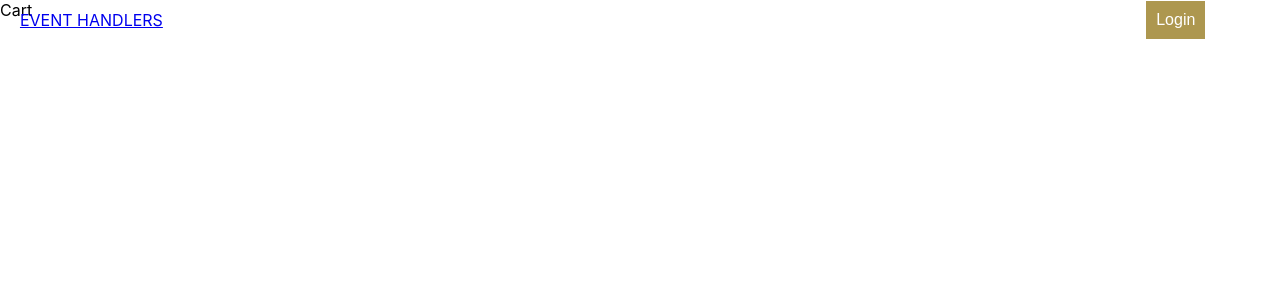
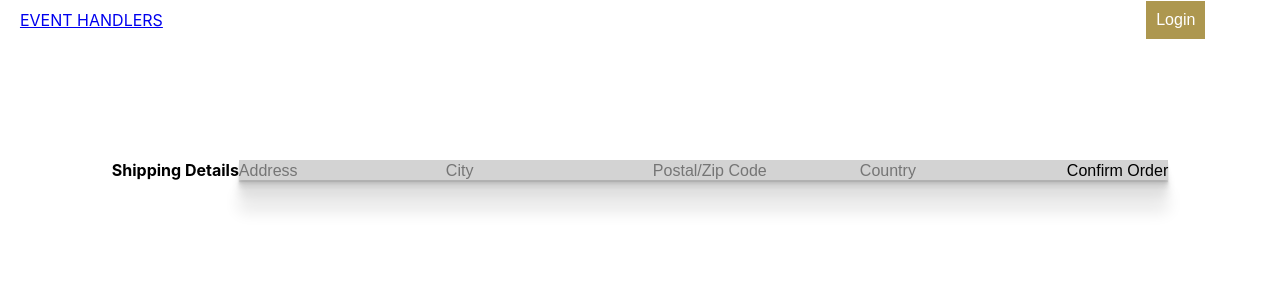
Before and after one commit to GobiShanthan/eventhandlers, a React (Create React App) app: page /cart in a window 1280 px wide. Shown: the top 300 px of the page. Built offline with nearby package versions, Linux system fonts and the light colour scheme.

Commit message:
Add order form using formik

```diff
--- a/src/components/Menu/Menu.jsx
+++ b/src/components/Menu/Menu.jsx
@@ -26,7 +26,7 @@ const Menu = () => {
         <>
         <MenuItem name='packages' link='packages'/>
         <MenuItem name='Vendors' link='/vendors'/>
-        <MenuItem name='Cart' link=''/>
+        <MenuItem name='Cart' link='/cart'/>
         <MenuItem name='About' link=''/>
         </> }
         {userInfo && userInfo.name ? <LogStatusTitle onClick={()=>logout()}>Logout</LogStatusTitle>:<Link to='/auth'><LogStatusTitle>Login</LogStatusTitle></Link>}
--- /dev/null
+++ b/src/components/OrderForm/OrderForm.jsx
@@ -0,0 +1,51 @@
+import React from "react";
+import { Formik, Form } from "formik";
+import * as Yup from "yup";
+import { MyTextInput } from "../FormFields/FormFields";
+
+import { FlexContainer, Card } from "./OrderForm.styled";
+
+const OrderForm = () => {
+  return (
+    <>
+      <Formik
+        initialValues={{
+          address: "",
+          city: "",
+          postalCode: "",
+          country: "",
+        }}
+        validationSchema={Yup.object({
+          address: Yup.string().required("Required"),
+          city: Yup.string().required("Required"),
+          postalCode: Yup.string().required("Required"),
+          country: Yup.string().required("Required"),
+        })}
+        onSubmit={(values) => console.log(values)}
+      >
+        <Form>
+          <FlexContainer>
+            <h1>Shipping Details</h1>
+            <Card>
+              <MyTextInput name="address" type="text" placeholder="Address" />
+
+              <MyTextInput name="city" type="text" placeholder="City" />
+
+              <MyTextInput
+                name="postalCode"
+                type="text"
+                placeholder="Postal/Zip Code"
+              />
+
+              <MyTextInput name="country" type="text" placeholder="Country" />
+
+              <button type="submit">Confirm Order</button>
+            </Card>
+          </FlexContainer>
+        </Form>
+      </Formik>
+    </>
+  );
+};
+
+export default OrderForm;
--- /dev/null
+++ b/src/components/OrderForm/OrderForm.styled.jsx
@@ -0,0 +1,23 @@
+import styled from 'styled-components'
+import {motion }from 'framer-motion'
+
+export const FlexContainer = styled(motion.div)`
+    margin-top:20vh;
+    display:flex;
+    justify-content:center;
+    flex-direction:row;
+
+`
+
+
+export const Card = styled(motion.div)`
+box-shadow:
+rgba(0, 0, 0, 0.09) 0px 2px 1px,
+rgba(0, 0, 0, 0.09) 0px 4px 2px,
+rgba(0, 0, 0, 0.09) 0px 8px 4px,
+rgba(0, 0, 0, 0.09) 0px 16px 8px,
+rgba(0, 0, 0, 0.09) 0px 32px 16px;
+
+background-color: lightgrey;
+
+`
--- a/src/pages/Cart/Cart.jsx
+++ b/src/pages/Cart/Cart.jsx
@@ -1,8 +1,9 @@
 import React from 'react'
+import OrderForm from "../../components/OrderForm/OrderForm"
 
 const Cart = () => {
   return (
-    <div>Cart</div>
+    <OrderForm />
   )
 }
 
```
Also changed, not shown: server.js (+16 -26 lines).
